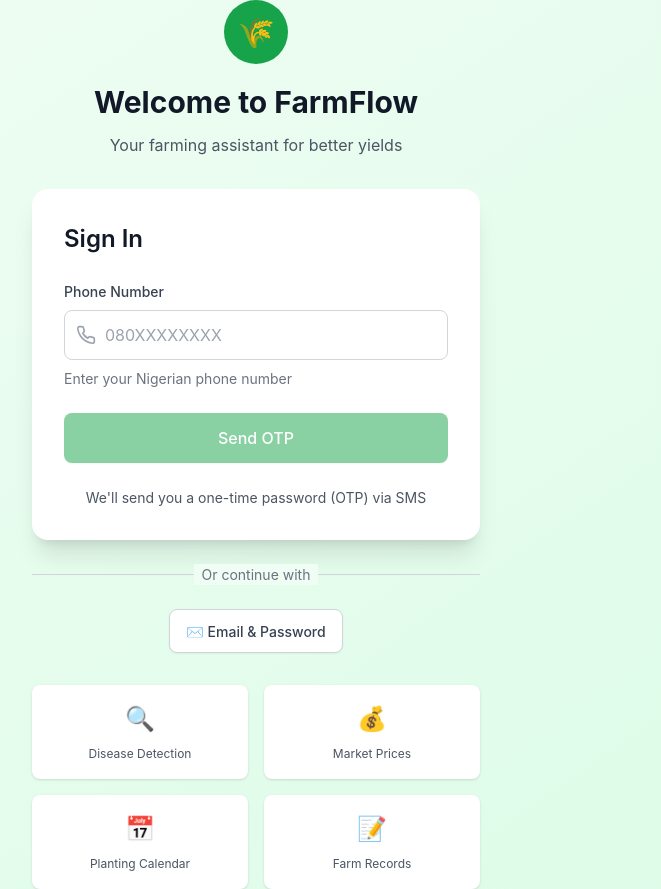
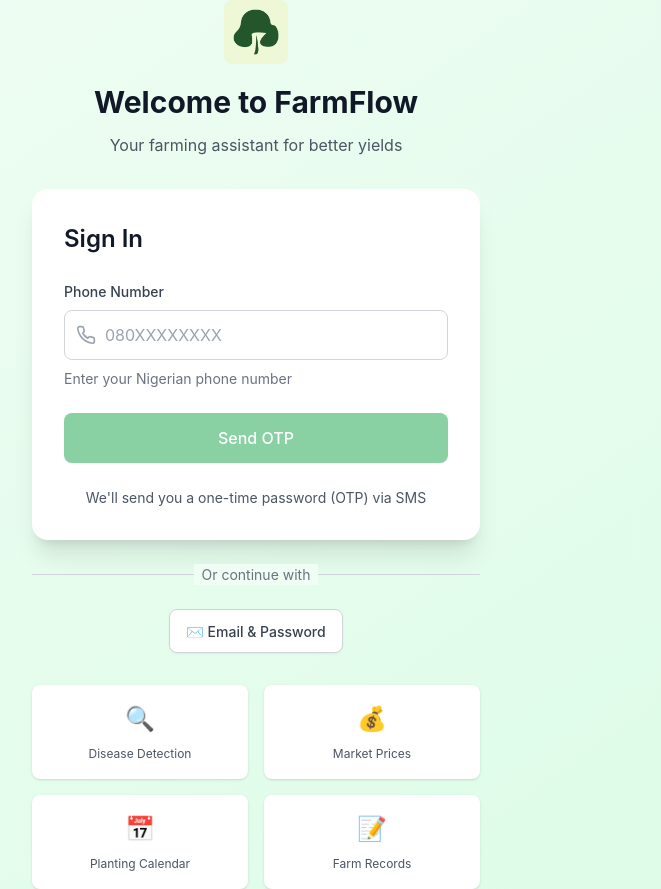
Before and after one commit to boarss/FarmFlow, a React (Vite) app: page /auth/login in a window 1280 px wide. Shown: the whole page, without its empty margins (384-1045 px from the left). Built offline with nearby package versions, Linux system fonts and the light colour scheme; no server answers.

Commit message:
feat: implement email-based authentication with registration and login components, and new logo optimisation

```diff
--- a/src/components/auth/EmailLogin.tsx
+++ b/src/components/auth/EmailLogin.tsx
@@ -57,8 +57,8 @@
       <div className="max-w-md w-full">
         {/* Logo and Title */}
         <div className="text-center mb-8">
-          <div className="inline-flex items-center justify-center w-16 h-16 bg-green-600 rounded-full mb-4">
-            <span className="text-3xl">🌾</span>
+          <div className="flex justify-center mb-4">
+            <img src="/logo.png" alt="FarmFlow Logo" className="h-16 w-auto object-contain" />
           </div>
           <h1 className="text-3xl font-bold text-gray-900 mb-2">
             Welcome Back
--- a/src/components/auth/EmailRegister.tsx
+++ b/src/components/auth/EmailRegister.tsx
@@ -93,8 +93,8 @@
       <div className="max-w-md w-full">
         {/* Logo and Title */}
         <div className="text-center mb-8">
-          <div className="inline-flex items-center justify-center w-16 h-16 bg-green-600 rounded-full mb-4">
-            <span className="text-3xl">🌾</span>
+          <div className="flex justify-center mb-4">
+            <img src="/logo.png" alt="FarmFlow Logo" className="h-16 w-auto object-contain" />
           </div>
           <h1 className="text-3xl font-bold text-gray-900 mb-2">
             Create Account
--- a/src/components/auth/Login.tsx
+++ b/src/components/auth/Login.tsx
@@ -54,8 +54,8 @@
       <div className="max-w-md w-full">
         {/* Logo and Title */}
         <div className="text-center mb-8">
-          <div className="inline-flex items-center justify-center w-16 h-16 bg-green-600 rounded-full mb-4">
-            <span className="text-3xl">🌾</span>
+          <div className="flex justify-center mb-4">
+            <img src="/logo.png" alt="FarmFlow Logo" className="h-16 w-auto object-contain" />
           </div>
           <h1 className="text-3xl font-bold text-gray-900 mb-2">
             Welcome to FarmFlow
```
Also changed, not shown: FarmFlow Logo.png (added), public/logo.png (added).
